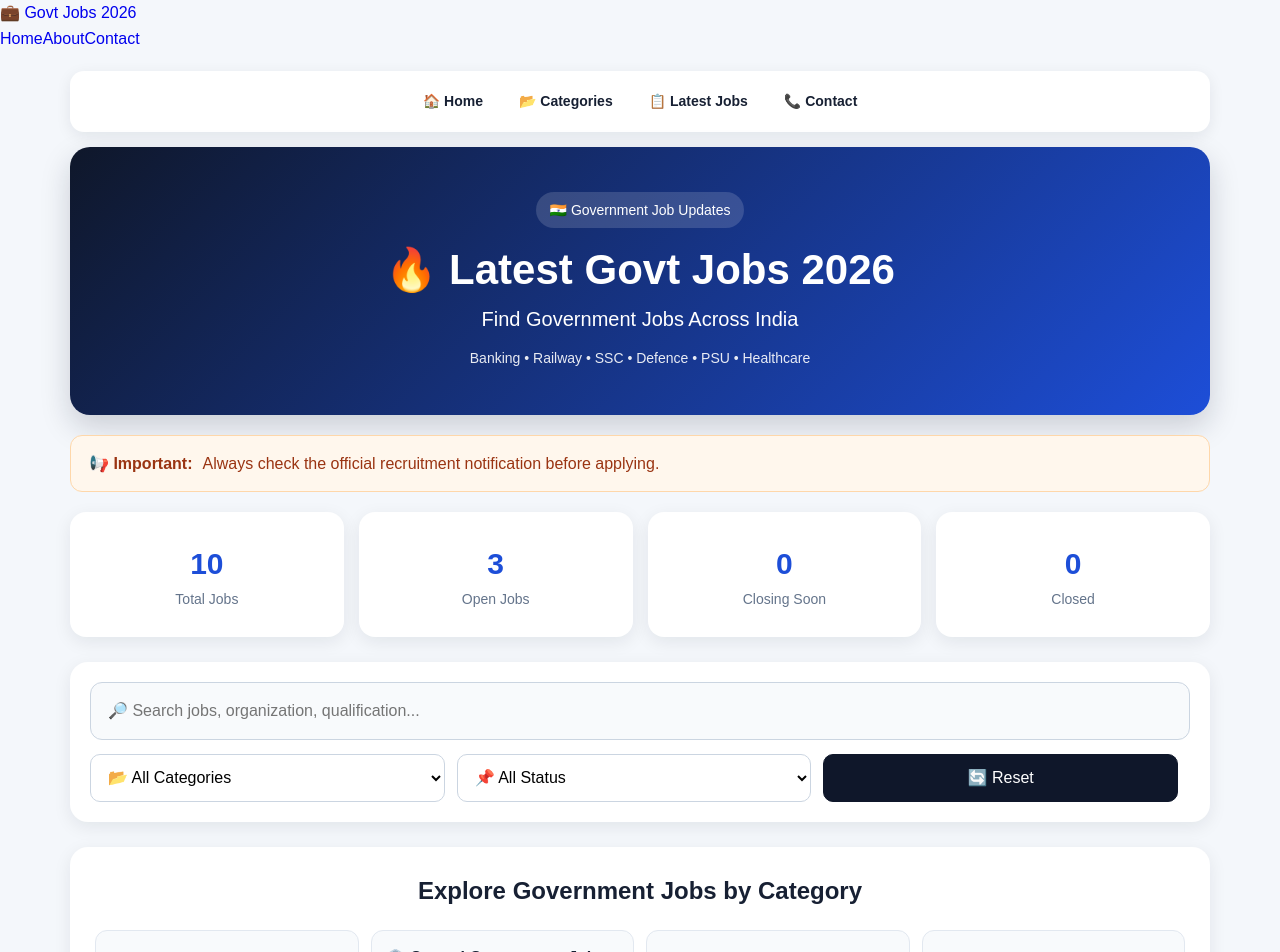
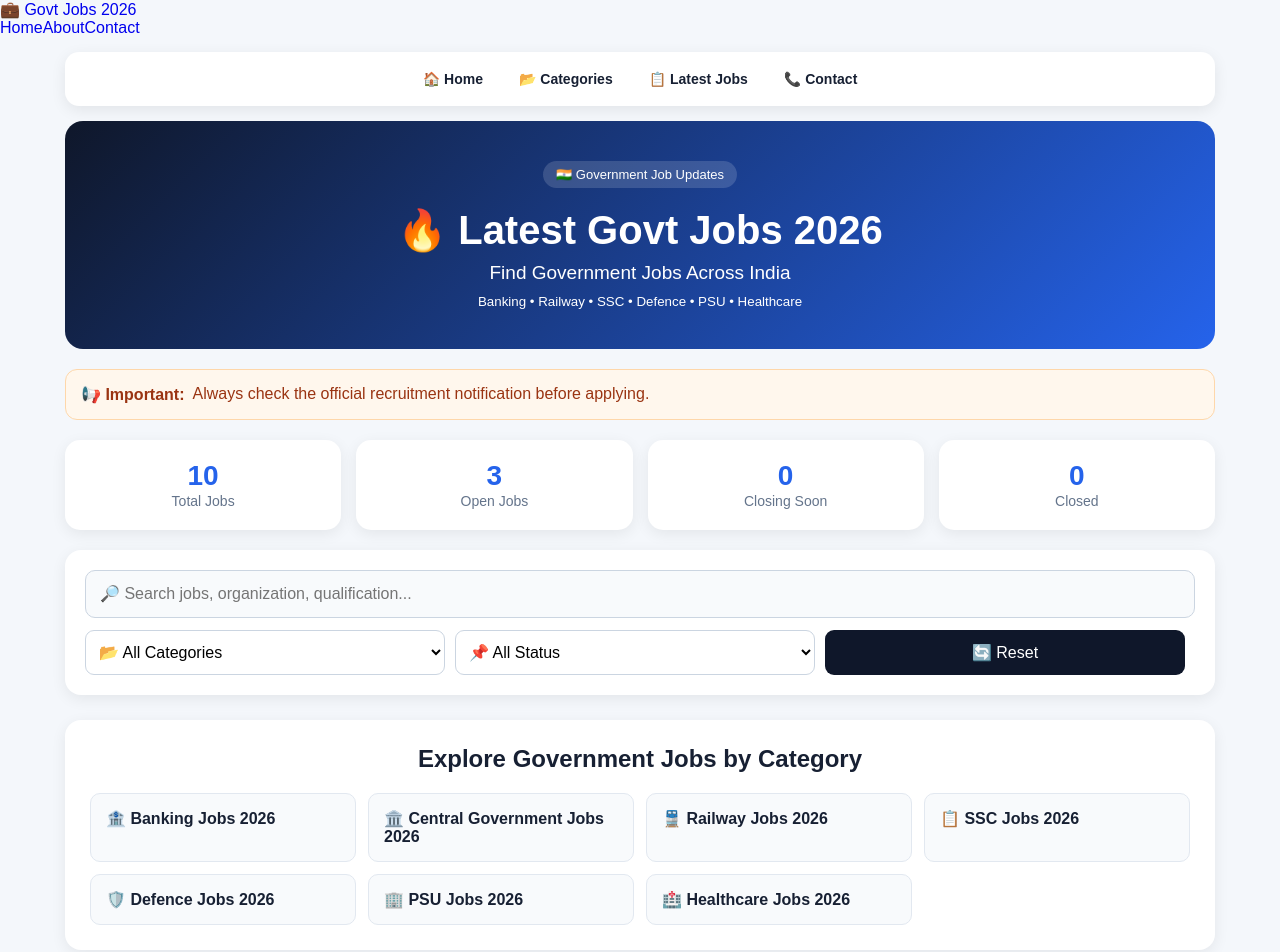
Before and after one commit to chglory8888-dev/govt-jobs-2026, a Next.js app: page / in a window 1280 px wide. Shown: the top 952 px of the page. Built offline with nearby package versions, Linux system fonts and the light colour scheme.

Commit message:
Update globals.css

```diff
--- a/styles/globals.css
+++ b/styles/globals.css
@@ -12,7 +12,6 @@ body {
   font-family: Arial, Helvetica, sans-serif;
   background: #f4f7fb;
   color: #172033;
-  line-height: 1.6;
 }
 
 a {
@@ -25,67 +24,85 @@ select {
   font: inherit;
 }
 
-/* ==============================
-   MAIN CONTAINER
-============================== */
+/* CONTAINER */
 
 .container {
   width: 100%;
   max-width: 1180px;
   margin: 0 auto;
-  padding: 20px;
+  padding: 15px;
 }
 
-/* ==============================
-   HEADER
-============================== */
+/* NAVIGATION */
+
+.top-nav {
+  display: flex;
+  justify-content: center;
+  align-items: center;
+  flex-wrap: wrap;
+  gap: 8px;
+  padding: 10px;
+  margin-bottom: 15px;
+  background: #ffffff;
+  border-radius: 14px;
+  box-shadow: 0 4px 15px rgba(0, 0, 0, 0.08);
+}
+
+.top-nav a {
+  padding: 9px 14px;
+  border-radius: 8px;
+  color: #172033;
+  font-weight: 600;
+  font-size: 14px;
+}
+
+.top-nav a:hover {
+  background: #eff6ff;
+  color: #1d4ed8;
+}
+
+/* HEADER */
 
 .header {
   text-align: center;
-  padding: 45px 20px;
+  padding: 40px 20px;
   margin-bottom: 20px;
-  border-radius: 20px;
-  background: linear-gradient(135deg, #0f172a, #1d4ed8);
-  color: white;
-  box-shadow: 0 12px 30px rgba(15, 23, 42, 0.18);
+  border-radius: 18px;
+  background: linear-gradient(135deg, #0f172a, #2563eb);
+  color: #ffffff;
 }
 
 .header-badge {
   display: inline-block;
-  padding: 7px 14px;
-  margin-bottom: 12px;
-  border-radius: 30px;
+  padding: 6px 13px;
+  margin-bottom: 10px;
+  border-radius: 20px;
   background: rgba(255, 255, 255, 0.15);
-  font-size: 14px;
+  font-size: 13px;
 }
 
 .header h1 {
-  margin: 5px 0 8px;
-  font-size: 42px;
+  margin: 8px 0;
+  font-size: 40px;
   line-height: 1.2;
 }
 
 .header p {
-  margin: 5px 0;
-  font-size: 20px;
+  margin: 8px 0;
+  font-size: 19px;
 }
 
 .header small {
   display: block;
-  margin-top: 12px;
-  opacity: 0.9;
-  font-size: 14px;
+  margin-top: 10px;
 }
 
-/* ==============================
-   NOTICE
-============================== */
+/* NOTICE */
 
 .notice-box {
   display: flex;
-  gap: 10px;
-  align-items: center;
-  padding: 15px 18px;
+  gap: 8px;
+  padding: 15px;
   margin-bottom: 20px;
   border-radius: 12px;
   background: #fff7ed;
@@ -93,33 +110,27 @@ select {
   color: #9a3412;
 }
 
-/* ==============================
-   STATISTICS
-============================== */
+/* STATS */
 
 .stats-section {
   display: grid;
   grid-template-columns: repeat(4, 1fr);
   gap: 15px;
-  margin-bottom: 25px;
+  margin-bottom: 20px;
 }
 
 .stat-card {
-  display: flex;
-  flex-direction: column;
-  align-items: center;
-  justify-content: center;
-  min-height: 125px;
   padding: 20px;
-  background: white;
-  border-radius: 16px;
-  box-shadow: 0 5px 18px rgba(15, 23, 42, 0.08);
   text-align: center;
+  background: #ffffff;
+  border-radius: 15px;
+  box-shadow: 0 4px 15px rgba(0, 0, 0, 0.07);
 }
 
 .stat-card b {
-  font-size: 30px;
-  color: #1d4ed8;
+  display: block;
+  font-size: 28px;
+  color: #2563eb;
 }
 
 .stat-card span {
@@ -127,171 +138,124 @@ select {
   font-size: 14px;
 }
 
-.stat-icon {
-  font-size: 22px !important;
-  margin-bottom: 4px;
-}
-
-/* ==============================
-   FILTERS
-============================== */
+/* FILTERS */
 
 .filters-section {
-  background: white;
   padding: 20px;
-  border-radius: 18px;
   margin-bottom: 25px;
-  box-shadow: 0 5px 18px rgba(15, 23, 42, 0.08);
+  background: #ffffff;
+  border-radius: 16px;
+  box-shadow: 0 4px 15px rgba(0, 0, 0, 0.07);
 }
 
 .filters-section > input {
   width: 100%;
-  padding: 15px 17px;
+  padding: 14px;
   border: 1px solid #cbd5e1;
-  border-radius: 12px;
+  border-radius: 10px;
   outline: none;
   background: #f8fafc;
-  color: #172033;
 }
 
 .filters-section > input:focus {
   border-color: #2563eb;
-  background: white;
+  background: #ffffff;
 }
 
 .filter-grid {
   display: grid;
   grid-template-columns: 1fr 1fr 1fr auto;
-  gap: 12px;
-  margin-top: 14px;
+  gap: 10px;
+  margin-top: 12px;
 }
 
-.filter-grid select,
+.filter-grid select {
+  min-height: 45px;
+  padding: 9px;
+  border: 1px solid #cbd5e1;
+  border-radius: 9px;
+  background: #ffffff;
+}
+
 .reset-button {
-  width: 100%;
-  min-height: 48px;
-  padding: 10px 13px;
-  border-radius: 10px;
-  border: 1px solid #cbd5e1;
-  background: white;
+  min-height: 45px;
+  padding: 9px 16px;
+  border: 0;
+  border-radius: 9px;
+  background: #0f172a;
+  color: #ffffff;
   cursor: pointer;
 }
 
-.reset-button {
-  padding: 10px 18px;
-  background: #0f172a;
-  color: white;
-  border-color: #0f172a;
-}
-
-/* ==============================
-   CATEGORY
-============================== */
+/* CATEGORIES */
 
 .category-links {
-  background: white;
   padding: 25px;
   margin-bottom: 25px;
-  border-radius: 18px;
-  box-shadow: 0 5px 18px rgba(15, 23, 42, 0.08);
+  background: #ffffff;
+  border-radius: 16px;
+  box-shadow: 0 4px 15px rgba(0, 0, 0, 0.07);
 }
 
 .category-links h2 {
+  text-align: center;
   margin-top: 0;
-  text-align: center;
 }
 
 .category-grid {
   display: grid;
   grid-template-columns: repeat(4, 1fr);
   gap: 12px;
-  margin-top: 20px;
 }
 
 .category-grid a {
-  display: flex;
-  align-items: center;
-  gap: 8px;
-  min-height: 60px;
-  padding: 14px;
-  border-radius: 12px;
+  display: block;
+  padding: 15px;
+  border: 1px solid #e2e8f0;
+  border-radius: 10px;
   background: #f8fafc;
-  border: 1px solid #e2e8f0;
   color: #172033;
   font-weight: 600;
-  transition: 0.2s ease;
 }
 
 .category-grid a:hover {
-  transform: translateY(-2px);
-  border-color: #2563eb;
   background: #eff6ff;
   color: #1d4ed8;
 }
 
-.section-description {
-  text-align: center;
-  color: #64748b;
-}
-
-/* ==============================
-   RESULTS
-============================== */
+/* RESULTS */
 
 .results-header {
-  display: flex;
-  justify-content: space-between;
-  align-items: center;
-  gap: 15px;
   margin: 25px 0 15px;
 }
 
 .results-header h2 {
-  margin: 0;
+  margin-bottom: 5px;
 }
 
 .results-header p {
-  margin: 5px 0 0;
   color: #64748b;
 }
 
-.small-reset {
-  padding: 9px 14px;
-  border: 1px solid #cbd5e1;
-  background: white;
-  border-radius: 9px;
-  cursor: pointer;
-}
-
-/* ==============================
-   JOB LIST
-============================== */
+/* JOBS */
 
 .jobs-list {
   display: grid;
-  gap: 20px;
+  gap: 18px;
 }
 
 .job-card {
-  position: relative;
-  padding: 25px;
-  background: white;
-  border-radius: 18px;
+  padding: 22px;
+  background: #ffffff;
   border: 1px solid #e2e8f0;
-  box-shadow: 0 6px 20px rgba(15, 23, 42, 0.07);
-  transition: 0.2s ease;
-}
-
-.job-card:hover {
-  transform: translateY(-3px);
-  box-shadow: 0 12px 28px rgba(15, 23, 42, 0.11);
+  border-radius: 16px;
+  box-shadow: 0 5px 18px rgba(0, 0, 0, 0.07);
 }
 
 .job-card h2 {
   margin: 12px 0 18px;
   color: #0f172a;
-  font-size: 23px;
-  line-height: 1.35;
+  font-size: 22px;
 }
 
 .job-card p {
@@ -303,14 +267,12 @@ select {
   color: #172033;
 }
 
-/* ==============================
-   BADGES
-============================== */
+/* BADGES */
 
 .job-badges {
   display: flex;
   flex-wrap: wrap;
-  gap: 8px;
+  gap: 7px;
 }
 
 .new-badge,
@@ -338,58 +300,41 @@ select {
   color: #b91c1c;
 }
 
-/* ==============================
-   STATUS
-============================== */
+/* STATUS */
 
 .open {
-  display: inline-block;
   padding: 3px 9px;
-  border-radius: 20px;
+  border-radius: 15px;
   background: #dcfce7;
   color: #166534;
   font-weight: bold;
 }
 
-.check {
-  display: inline-block;
+.closing {
   padding: 3px 9px;
-  border-radius: 20px;
+  border-radius: 15px;
   background: #ffedd5;
   color: #c2410c;
   font-weight: bold;
 }
 
 .closed {
-  display: inline-block;
   padding: 3px 9px;
-  border-radius: 20px;
+  border-radius: 15px;
   background: #fee2e2;
   color: #b91c1c;
   font-weight: bold;
 }
 
-.closing {
-  display: inline-block;
+.check {
   padding: 3px 9px;
-  border-radius: 20px;
-  background: #fff7ed;
-  color: #c2410c;
-  font-weight: bold;
-}
-
-.days-left {
-  display: inline-block;
-  padding: 3px 9px;
-  border-radius: 20px;
-  background: #eff6ff;
+  border-radius: 15px;
+  background: #dbeafe;
   color: #1d4ed8;
   font-weight: bold;
 }
 
-/* ==============================
-   BUTTONS
-============================== */
+/* BUTTONS */
 
 .job-buttons {
   display: flex;
@@ -403,98 +348,69 @@ select {
   display: inline-flex;
   align-items: center;
   justify-content: center;
-  min-height: 44px;
-  padding: 10px 17px;
-  border-radius: 10px;
+  padding: 11px 17px;
+  border-radius: 9px;
   font-weight: bold;
-  transition: 0.2s ease;
+  color: #ffffff;
 }
 
 .apply-button {
   background: #16a34a;
-  color: white;
-}
-
-.apply-button:hover {
-  background: #15803d;
-  transform: translateY(-1px);
 }
 
 .notification-button {
   background: #2563eb;
-  color: white;
 }
 
-.notification-button:hover {
-  background: #1d4ed8;
-  transform: translateY(-1px);
+/* NO JOBS */
+
+.no-jobs {
+  padding: 45px 20px;
+  text-align: center;
+  background: #ffffff;
+  border-radius: 16px;
 }
 
-/* ==============================
-   NO JOBS
-============================== */
+/* AD */
 
-.no-jobs {
-  padding: 50px 20px;
-  text-align: center;
-  background: white;
-  border-radius: 18px;
-  box-shadow: 0 5px 18px rgba(15, 23, 42, 0.08);
+.ad-placeholder {
+  min-height: 90px;
+  display: flex;
+  justify-content: center;
+  align-items: center;
+  margin: 25px 0;
+  border: 1px dashed #cbd5e1;
+  border-radius: 10px;
+  color: #94a3b8;
 }
 
-.no-jobs-icon {
-  font-size: 45px;
-}
-
-/* ==============================
-   AD AREA
-============================== */
-
-.ad-placeholder {
-  display: flex;
-  align-items: center;
-  justify-content: center;
-  min-height: 100px;
-  margin: 30px 0;
-  border: 1px dashed #cbd5e1;
-  border-radius: 12px;
-  background: #f8fafc;
-  color: #94a3b8;
-  font-size: 13px;
-}
-
-/* ==============================
-   SEO CONTENT
-============================== */
+/* SEO */
 
 .seo-content {
-  padding: 28px;
+  padding: 25px;
   margin: 25px 0;
-  background: white;
-  border-radius: 18px;
-  box-shadow: 0 5px 18px rgba(15, 23, 42, 0.06);
+  background: #ffffff;
+  border-radius: 16px;
+  box-shadow: 0 4px 15px rgba(0, 0, 0, 0.06);
 }
 
 .seo-content h2 {
   margin-top: 0;
 }
 
-/* ==============================
-   FOOTER
-============================== */
+/* FOOTER */
 
 footer {
-  margin-top: 35px;
   padding: 30px 20px;
+  margin-top: 30px;
   text-align: center;
   background: #0f172a;
-  color: white;
-  border-radius: 18px 18px 0 0;
+  color: #ffffff;
+  border-radius: 16px 16px 0 0;
 }
 
 .footer-brand h3 {
   margin: 0;
-  font-size: 20px;
 }
 
 .footer-brand p {
@@ -506,44 +422,23 @@ footer {
   justify-content: center;
   flex-wrap: wrap;
   gap: 18px;
-  margin: 20px 0;
+  margin: 18px 0;
 }
 
 .footer-links a {
   color: #e2e8f0;
 }
 
-.footer-links a:hover {
-  color: white;
-  text-decoration: underline;
-}
-
 .copyright {
-  margin: 0;
   color: #94a3b8;
   font-size: 13px;
 }
 
-/* ==============================
-   MOBILE
-============================== */
+/* MOBILE */
 
 @media (max-width: 800px) {
-  .container {
-    padding: 12px;
-  }
-
-  .header {
-    padding: 32px 15px;
-    border-radius: 15px;
-  }
-
   .header h1 {
     font-size: 30px;
-  }
-
-  .header p {
-    font-size: 17px;
   }
 
   .stats-section {
@@ -557,29 +452,32 @@ footer {
   .category-grid {
     grid-template-columns: repeat(2, 1fr);
   }
-
-  .results-header {
-    align-items: flex-start;
-    flex-direction: column;
-  }
 }
 
 @media (max-width: 500px) {
+  .container {
+    padding: 10px;
+  }
+
+  .top-nav {
+    gap: 3px;
+  }
+
+  .top-nav a {
+    padding: 7px 9px;
+    font-size: 12px;
+  }
+
+  .header {
+    padding: 30px 15px;
+  }
+
   .header h1 {
     font-size: 25px;
   }
 
   .header p {
-    font-size: 15px;
-  }
-
-  .header small {
-    font-size: 12px;
-  }
-
-  .notice-box {
-    align-items: flex-start;
-    flex-direction: column;
+    font-size: 16px;
   }
 
   .stats-section {
@@ -587,24 +485,19 @@ footer {
   }
 
   .stat-card {
-    min-height: 105px;
-    padding: 12px;
+    padding: 15px 8px;
   }
 
   .stat-card b {
-    font-size: 24px;
+    font-size: 23px;
   }
 
   .category-grid {
     grid-template-columns: 1fr;
   }
 
-  .category-links {
-    padding: 18px;
-  }
-
   .job-card {
-    padding: 18px;
+    padding: 17px;
   }
 
   .job-card h2 {
@@ -619,52 +512,4 @@ footer {
   .notification-button {
     width: 100%;
   }
-
-  .seo-content {
-    padding: 20px;
-  }
-
-  footer {
-    border-radius: 14px 14px 0 0;
-  }
-      }
-/* ==============================
-   TOP NAVIGATION
-============================== */
-
-.top-nav {
-  display: flex;
-  justify-content: center;
-  align-items: center;
-  flex-wrap: wrap;
-  gap: 8px;
-  padding: 10px;
-  margin-bottom: 15px;
-  background: white;
-  border-radius: 14px;
-  box-shadow: 0 4px 15px rgba(15, 23, 42, 0.08);
-}
-
-.top-nav a {
-  padding: 9px 14px;
-  border-radius: 9px;
-  color: #172033;
-  font-weight: 600;
-  font-size: 14px;
-}
-
-.top-nav a:hover {
-  background: #eff6ff;
-  color: #1d4ed8;
-}
-
-@media (max-width: 500px) {
-  .top-nav {
-    gap: 3px;
-  }
-
-  .top-nav a {
-    padding: 7px 9px;
-    font-size: 12px;
-  }
-}
+    }
```
